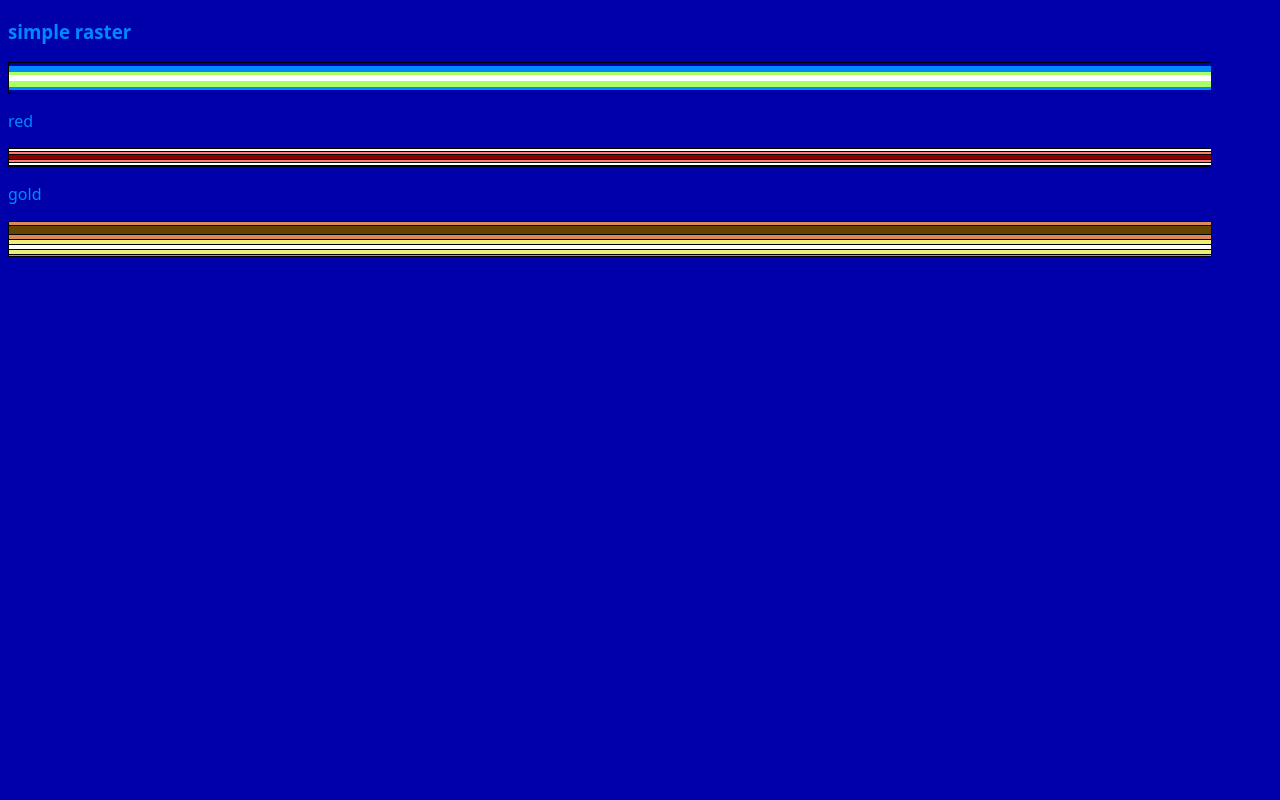
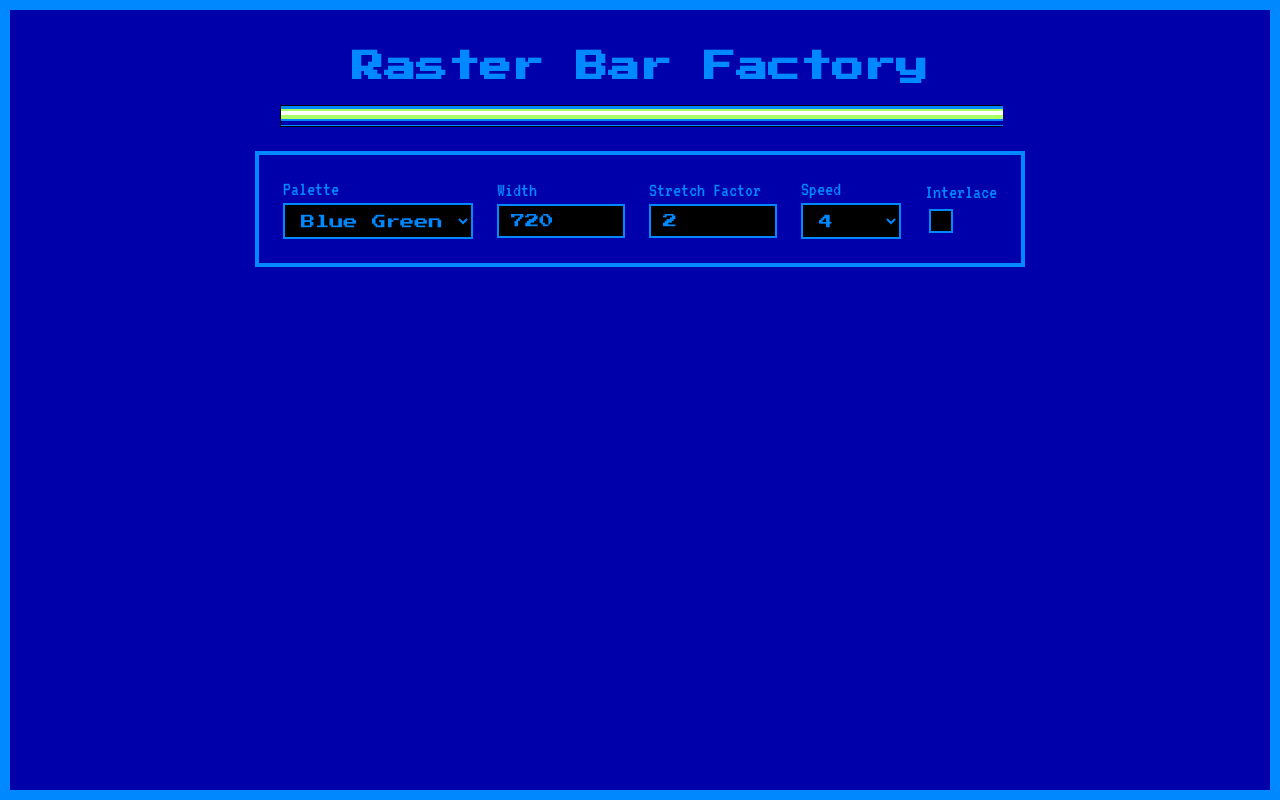
Before and after one commit to Chenzo/raster-bars, a React (Vite) app: page / in a window 1280 px wide. Built offline with nearby package versions, Linux system fonts and the light colour scheme.

Commit message:
factory working

```diff
--- a/index.html
+++ b/index.html
@@ -5,6 +5,12 @@
     <link rel="icon" href="/favicon.ico" sizes="any" />
     <meta name="viewport" content="width=device-width, initial-scale=1.0" />
     <meta name="description" content="Welcome to 1982" />
+    <link rel="preconnect" href="https://fonts.googleapis.com" />
+    <link rel="preconnect" href="https://fonts.gstatic.com" crossorigin />
+    <link
+      href="https://fonts.googleapis.com/css2?family=Press+Start+2P&family=VT323&display=swap"
+      rel="stylesheet"
+    />
     <title>Raster Bars</title>
   </head>
   <body>
--- a/src/App.jsx
+++ b/src/App.jsx
@@ -1,11 +1,9 @@
+import { useState } from "react";
 import styles from "./App.module.css";
 import { c64Colors } from "./constants/c64Colors";
 import SimpleRasterBar from "@/components/SimpleRasterBar";
 
-export default function App() {
-
-
-  const colorArray = [
+const blueGreen = [
   c64Colors.blue,
   c64Colors.lightblue,
   c64Colors.lightgray,
@@ -24,7 +22,7 @@ export default function App() {
   c64Colors.white,
   c64Colors.white,
   c64Colors.lightred,
-    c64Colors.red
+  c64Colors.red,
 ];
 
 const goldArray = [
@@ -35,26 +33,118 @@ export default function App() {
   c64Colors.yellow,
   c64Colors.orange,
   c64Colors.brown,
-  ]
+];
 
+const palettes = {
+  blueGreen,
+  simpleRed,
+  gold: goldArray,
+};
+
+export default function App() {
+  const [palette, setPalette] = useState("blueGreen");
+  const [width, setWidth] = useState("720");
+  const [stretchFactor, setStretchFactor] = useState("2");
+  const [speed, setSpeed] = useState("4");
+  const [interlace, setInterlace] = useState(false);
 
   return (
     <div className={styles.page}>
       <main className={styles.main}>
-        <article>
-          <h3>
-            simple raster
-          </h3>
-          <SimpleRasterBar colorArray={colorArray} speed={4} stretchFactor={3} interlace={false} />
-          <p>red</p>
-          <SimpleRasterBar colorArray={simpleRed} speed={8} stretchFactor={2} interlace={true} />
-          <p>gold</p>
-          <SimpleRasterBar colorArray={goldArray} speed={8} stretchFactor={4} interlace={true} />
-        </article>
+        <h1 className={styles.title}>Raster Bar Factory</h1>
+
+        <section className={styles.preview}>
+          <SimpleRasterBar
+            colorArray={palettes[palette]}
+            speed={Number(speed)}
+            stretchFactor={Number(stretchFactor) || 1}
+            interlace={interlace}
+            width={Number(width) || undefined}
+          />
+        </section>
+
+        <section className={styles.menu}>
+          <div className={styles.menuRow}>
+            <div className={styles.menuField}>
+              <label className={styles.menuFieldLabel} htmlFor="palette">
+                Palette
+              </label>
+              <select
+                id="palette"
+                name="palette"
+                value={palette}
+                onChange={(e) => setPalette(e.target.value)}
+              >
+                <option value="blueGreen">Blue Green</option>
+                <option value="simpleRed">Simple Red</option>
+                <option value="gold">Gold</option>
+              </select>
+            </div>
+
+            <div className={styles.menuField}>
+              <label className={styles.menuFieldLabel} htmlFor="width">
+                Width
+              </label>
+              <input
+                className={styles.menuFieldInput}
+                id="width"
+                name="width"
+                type="text"
+                value={width}
+                onChange={(e) => setWidth(e.target.value)}
+              />
+            </div>
+
+            <div className={styles.menuField}>
+              <label className={styles.menuFieldLabel} htmlFor="stretchFactor">
+                Stretch Factor
+              </label>
+              <input
+                className={styles.menuFieldInput}
+                id="stretchFactor"
+                name="stretchFactor"
+                type="text"
+                value={stretchFactor}
+                onChange={(e) => setStretchFactor(e.target.value)}
+              />
+            </div>
+
+            <div className={styles.menuField}>
+              <label className={styles.menuFieldLabel} htmlFor="speed">
+                Speed
+              </label>
+              <select
+                className={styles.menuFieldInput}
+                id="speed"
+                name="speed"
+                value={speed}
+                onChange={(e) => setSpeed(e.target.value)}
+              >
+                <option value="1">1 - Fastest</option>
+                <option value="2">2</option>
+                <option value="4">4</option>
+                <option value="8">8</option>
+                <option value="12">12</option>
+                <option value="16">16</option>
+                <option value="20">20 - Slowest</option>
+              </select>
+            </div>
+
+            <div className={styles.menuField}>
+              <label className={styles.menuFieldLabel} htmlFor="interlace">
+                Interlace
+              </label>
+              <input
+                id="interlace"
+                name="interlace"
+                type="checkbox"
+                checked={interlace}
+                onChange={(e) => setInterlace(e.target.checked)}
+              />
+            </div>
+          </div>
+        </section>
       </main>
-      {/* <footer className={styles.footer}>
-        footer
-      </footer> */}
     </div>
   );
 }
--- a/src/App.module.css
+++ b/src/App.module.css
@@ -6,7 +6,82 @@
   --button-primary-hover: #383838;
   --button-secondary-hover: #f2f2f2;
 
-  font-family: var(--font-geist-sans);
+  font-family: var(--font-vt323);
+}
+
+.title {
+  font-family: var(--font-press-start);
+  text-align: center;
+}
+
+.menu {
+  width: fit-content;
+  border: 4px solid var(--c64lightblue);
+  padding: 1.5rem;
+  margin: 1.5rem auto 2rem;
+}
+
+.menuRow {
+  display: flex;
+  flex-wrap: wrap;
+  align-items: center;
+  justify-content: center;
+  gap: 0.75rem 1.5rem;
+}
+
+.menuRow select,
+.menuRow input {
+  font-family: var(--font-press-start);
+  font-size: calc(0.7rem + 3px);
+  padding: 0.5rem 0.75rem;
+  background: var(--c64black);
+  color: var(--c64lightblue);
+  border: 2px solid var(--c64lightblue);
+  border-radius: 0;
+}
+
+.menuRow input[type="checkbox"] {
+  appearance: none;
+  position: relative;
+  padding: 0;
+  width: 1.5rem;
+  height: 1.5rem;
+  cursor: pointer;
+}
+
+.menuRow input[type="checkbox"]:checked {
+  background: var(--c64lightblue);
+}
+
+.menuRow input[type="checkbox"]:checked::after {
+  content: "X";
+  position: absolute;
+  inset: 0;
+  display: flex;
+  align-items: center;
+  justify-content: center;
+  font-family: var(--font-press-start);
+  font-size: 0.75rem;
+  color: var(--c64black);
+}
+
+.menuField {
+  display: flex;
+  flex-direction: column;
+  gap: 0.25rem;
+}
+
+.menuFieldLabel {
+  font-size: 20px;
+}
+
+.menuFieldInput {
+  width: 100px;
+}
+
+.preview {
+  display: flex;
+  justify-content: center;
 }
 
 @media (prefers-color-scheme: dark) {
--- a/src/components/SimpleRasterBar.jsx
+++ b/src/components/SimpleRasterBar.jsx
@@ -1,24 +1,19 @@
 'use client';
 
-import { useEffect, useRef, useState } from "react";
+import { useEffect, useRef } from "react";
 import styles from "./SimpleRasterBar.module.css";
 
 
-export default function SimpleRasterBar({ colorArray, speed, stretchFactor, interlace }) {
+export default function SimpleRasterBar({ colorArray, speed, stretchFactor, interlace, width }) {
   const canvasRef = useRef(null);
   const animationFrameRef = useRef(null);
-
-
-  /* const [speed, setSpeed] = useState(3); // Higher = slower
-  const stretchFactor = 3;
-  const interlace = true; */
 
   const scrollOffsetRef = useRef(0);
   const frameCounterRef = useRef(0);
   const bufferRef = useRef([]);
 
-  // Build stretched + interlaced buffer once
-  if (bufferRef.current.length === 0) {
+  // Rebuild the stretched + interlaced buffer whenever the pattern options change
+  useEffect(() => {
     const buffer = [];
 
     colorArray.forEach((color, index) => {
@@ -31,20 +26,22 @@ export default function SimpleRasterBar({ colorArray, speed, stretchFactor, inte
     });
 
     bufferRef.current = [...buffer, ...buffer]; // Double for seamless scroll
-  }
+    scrollOffsetRef.current = 0;
+    frameCounterRef.current = 0;
+  }, [colorArray, stretchFactor, interlace]);
 
   useEffect(() => {
     const canvas = canvasRef.current;
     const ctx = canvas?.getContext("2d");
     if (!canvas || !ctx) return;
 
-    const colorBuffer = bufferRef.current;
-    const bufferHeight = colorBuffer.length;
-    const visibleHeight = bufferHeight / 2;
+    const draw = () => {
+      const colorBuffer = bufferRef.current;
+      const bufferHeight = colorBuffer.length;
+      const visibleHeight = bufferHeight / 2;
 
-    const draw = () => {
-      const width = canvas.parentElement.offsetWidth;
-      canvas.width = width;
+      const canvasWidth = canvas.parentElement.offsetWidth;
+      canvas.width = canvasWidth;
       canvas.height = visibleHeight;
 
       const scrollOffset = scrollOffsetRef.current;
@@ -53,7 +50,7 @@ export default function SimpleRasterBar({ colorArray, speed, stretchFactor, inte
       for (let y = 0; y < visibleHeight; y++) {
         const color = colorBuffer[(start + y) % bufferHeight];
         ctx.fillStyle = color;
-        ctx.fillRect(0, y, width, 1);
+        ctx.fillRect(0, y, canvasWidth, 1);
       }
 
       // Delay the scroll using frameCounter
@@ -73,23 +70,13 @@ export default function SimpleRasterBar({ colorArray, speed, stretchFactor, inte
         cancelAnimationFrame(animationFrameRef.current);
       }
     };
-  }, [speed, stretchFactor, interlace]);
-
-  // Keyboard speed control (↑ slower, ↓ faster)
-  /* useEffect(() => {
-    const handleKeyDown = (evt) => {
-      if (evt.key === "ArrowUp") {
-        setSpeed((prev) => Math.min(60, prev + 1)); // slower
-      } else if (evt.key === "ArrowDown") {
-        setSpeed((prev) => Math.max(1, prev - 1)); // faster
-      }
-    };
-    window.addEventListener("keydown", handleKeyDown);
-    return () => window.removeEventListener("keydown", handleKeyDown);
-  }, []); */
+  }, [speed]);
 
   return (
-    <section className={styles.rasterbar}>
+    <section
+      className={styles.rasterbar}
+      style={width ? { width: `${width}px` } : undefined}
+    >
       <div className={styles.rasterBarHolder}>
         <canvas ref={canvasRef} />
       </div>
--- a/src/index.css
+++ b/src/index.css
@@ -4,6 +4,9 @@
 
   --font-geist-sans: ui-sans-serif, system-ui, -apple-system, sans-serif;
   --font-geist-mono: ui-monospace, "SFMono-Regular", Menlo, monospace;
+
+  --font-press-start: "Press Start 2P", monospace;
+  --font-vt323: "VT323", monospace;
 
   --c64blue: #0000aa;
   --c64lightblue: #0088ff;
@@ -30,7 +33,12 @@
 body {
   color: var(--c64lightblue);
   background: var(--c64blue);
-  font-family: Arial, Helvetica, sans-serif;
+  font-family: var(--font-vt323);
   -webkit-font-smoothing: antialiased;
   -moz-osx-font-smoothing: grayscale;
+  margin: 0;
+  padding: 20px;
+  min-height: 100vh;
+  box-sizing: border-box;
+  border: 10px solid var(--c64lightblue);
 }
```
Also changed, not shown: 1 other file (tests, documents, lock files or other folders). Lines whose indentation alone changed are shown as unchanged.
